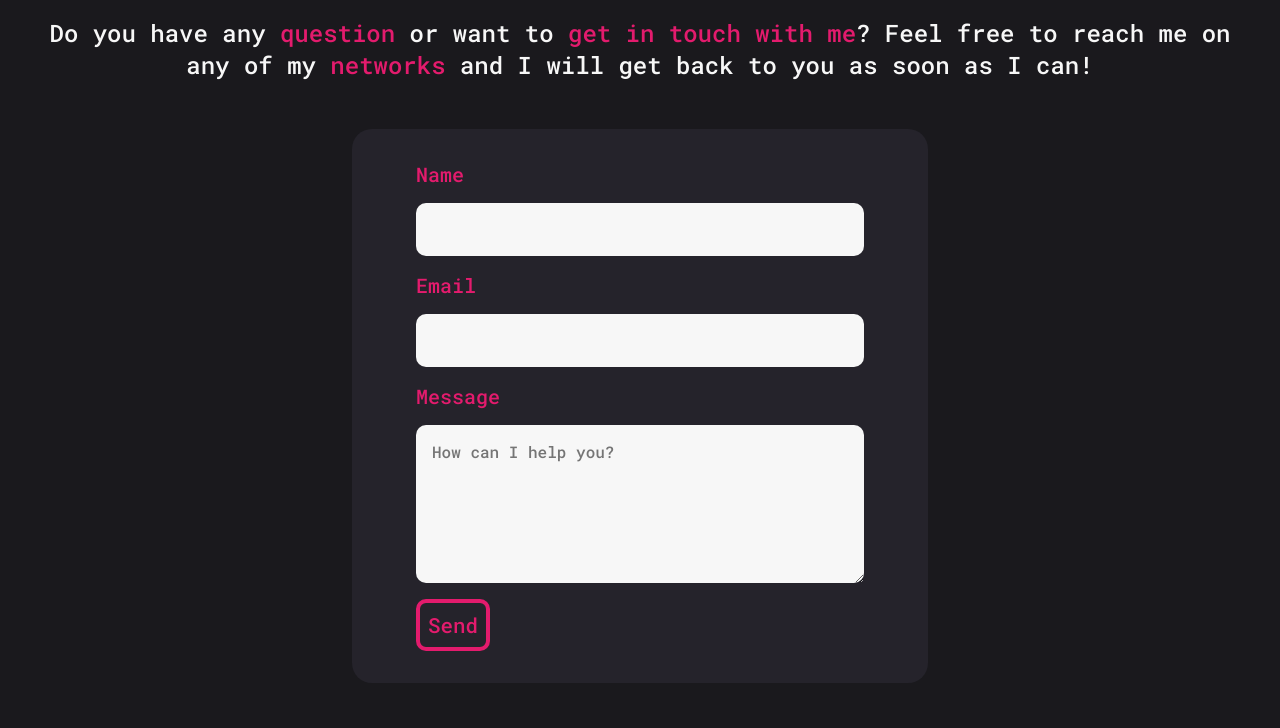
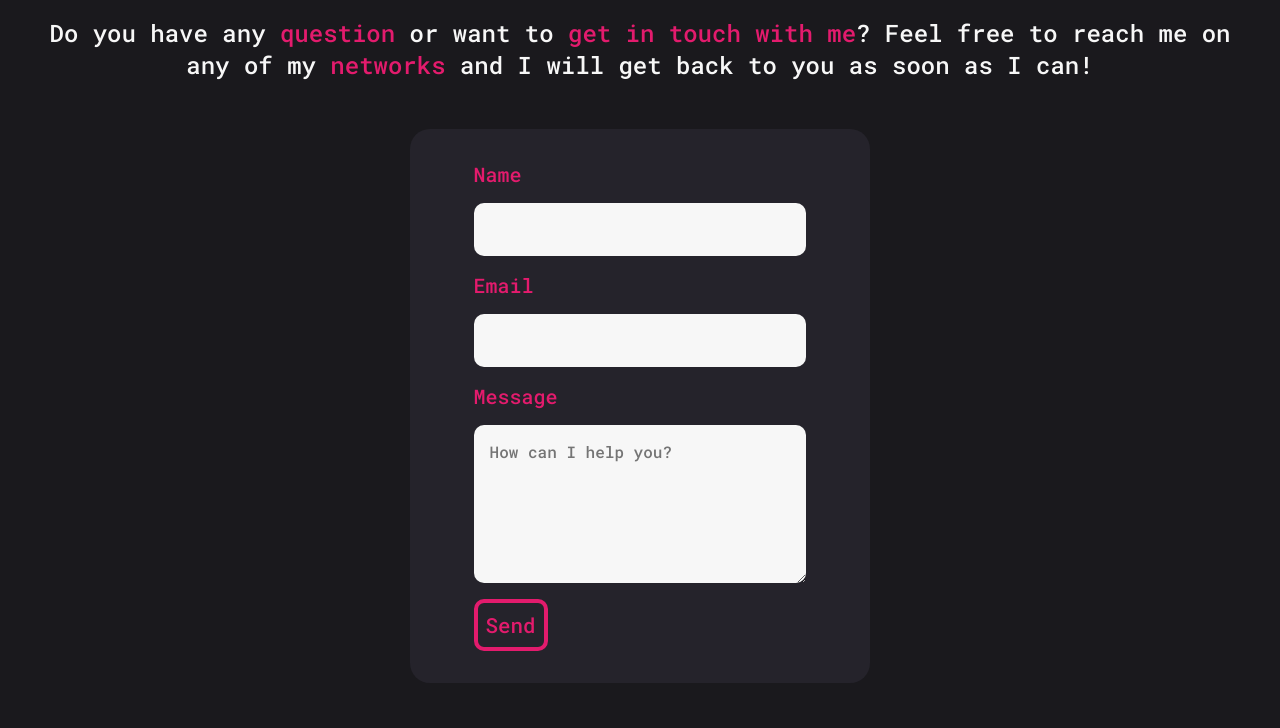
Before and after one commit to laucotmed/portfolio2022, a plain HTML site: page index.html in a window 1280 px wide. Shown: the part 4780-5508 px from the top of the page. Drawn offline with nearby package versions, Linux system fonts and the light colour scheme.

Commit message:
Contact Form Fixed

```diff
--- a/src/style/style.css
+++ b/src/style/style.css
@@ -565,8 +565,8 @@ video {
     /* flex: 0 1 50%; */
     display: flex;
 justify-content: center;
-    min-width: 50%;
-    width: 25rem;
+    min-width: 40%;
+    width: 24rem;
     margin-bottom: 3rem;
 }
 
```
